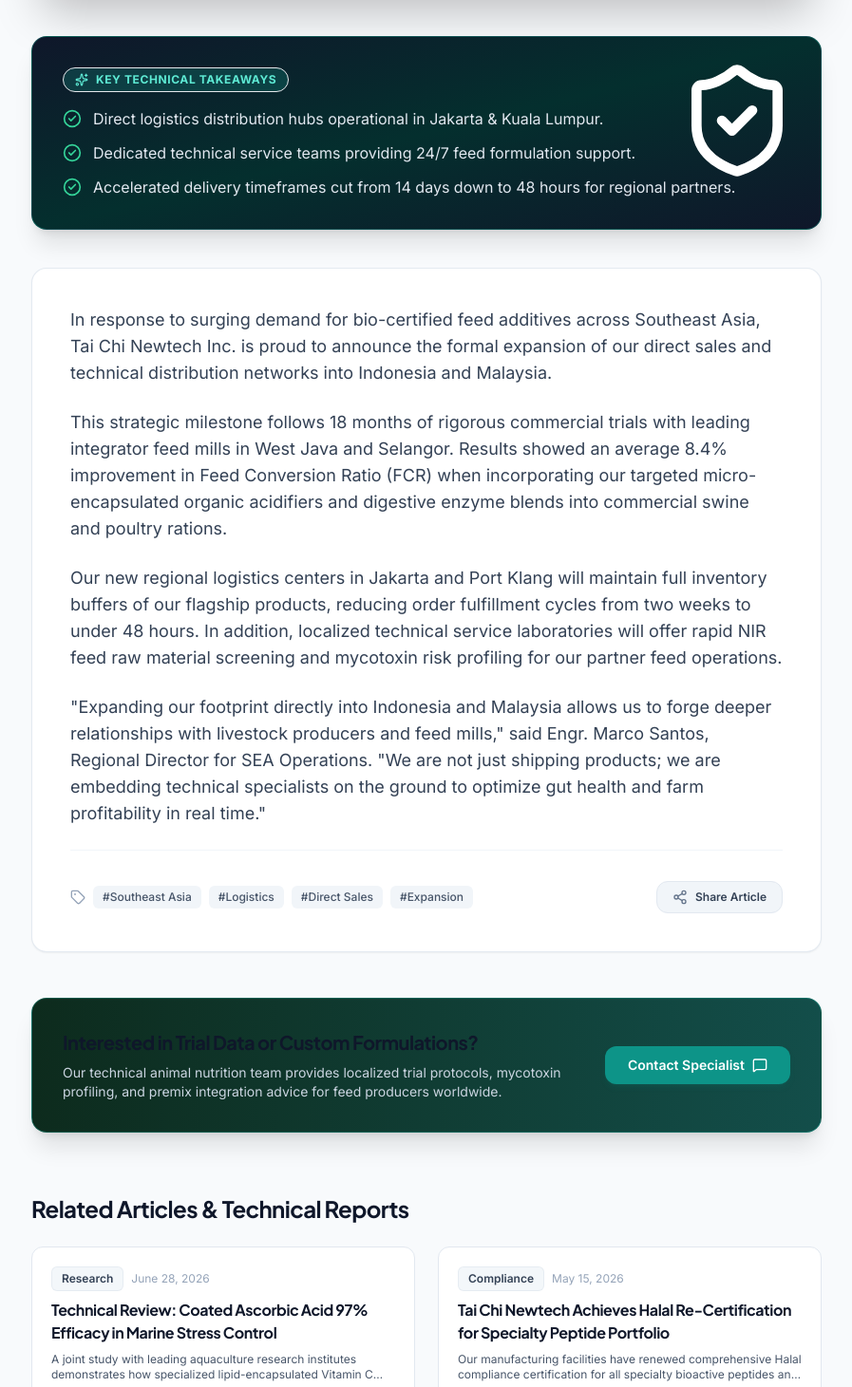
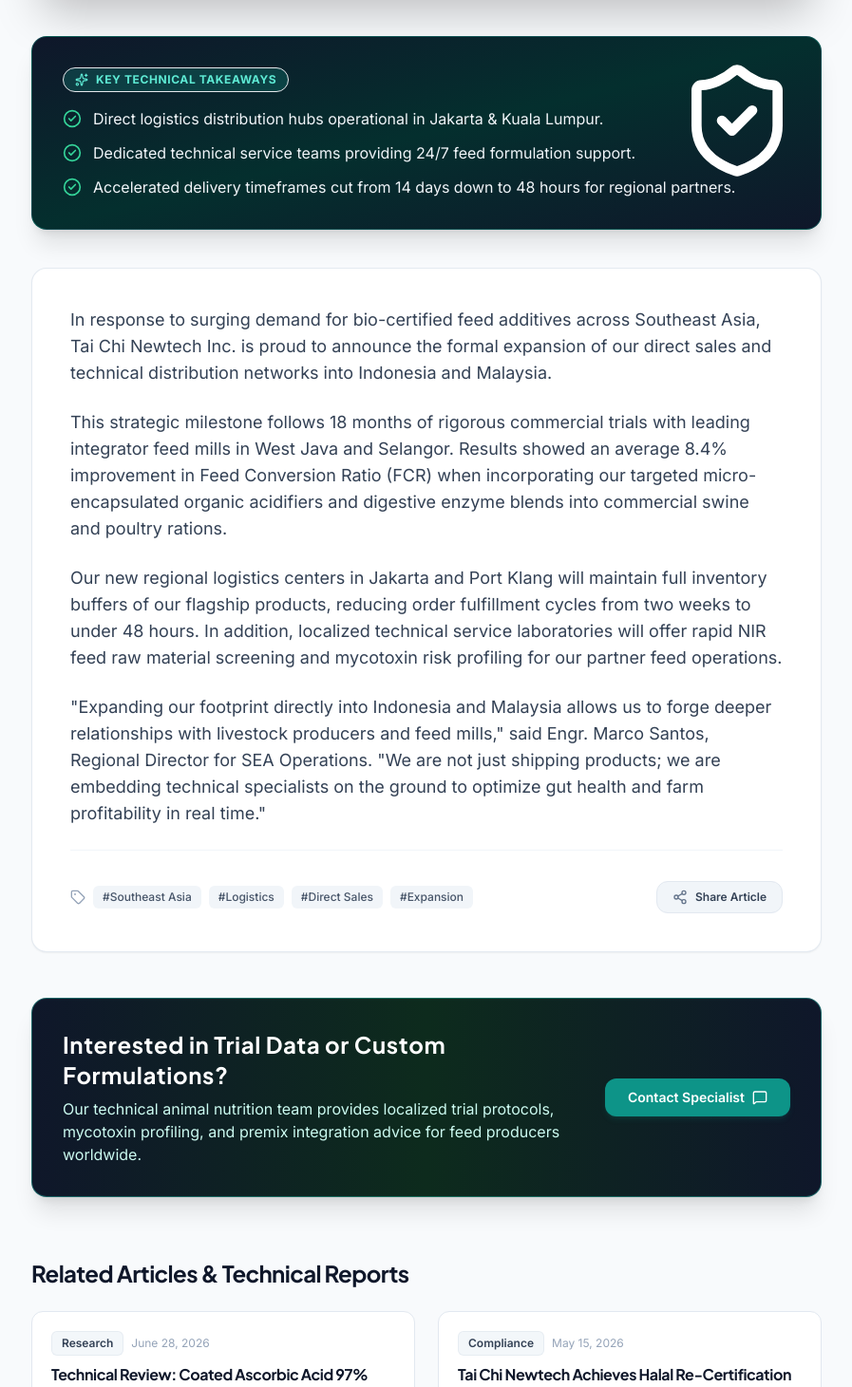
Before and after one commit to PatrickJCG/taichi-website, a React (Vite) app: page /news/news-1 in a window 1280 px wide. Shown: the part 848-2309 px from the top of the page at 95% size, without its empty margins (191-1088 px from the left). Built offline with nearby package versions, Linux system fonts and the light colour scheme.

Commit message:
Fix mobile icon overlap and enhance text contrast on CTA section

```diff
--- a/src/pages/NewsPage.tsx
+++ b/src/pages/NewsPage.tsx
@@ -166,8 +166,8 @@
               {/* Key Takeaways Callout Card */}
               {activeArticle.keyHighlights && activeArticle.keyHighlights.length > 0 && (
                 <div className="mb-10 p-6 sm:p-8 rounded-2xl bg-gradient-to-br from-slate-900 via-teal-950 to-slate-900 text-white border border-brand-teal-500/30 shadow-xl relative overflow-hidden">
-                  <div className="absolute top-0 right-0 p-6 text-brand-teal-400/20 pointer-events-none">
-                    <ShieldCheck className="w-32 h-32" />
+                  <div className="hidden sm:block absolute top-0 right-0 p-6 text-brand-teal-400/10 pointer-events-none">
+                    <ShieldCheck className="w-24 h-24 sm:w-32 sm:h-32" />
                   </div>
                   <div className="relative z-10">
                     <div className="inline-flex items-center gap-2 px-3 py-1 rounded-full bg-brand-teal-500/20 border border-brand-teal-400/40 text-brand-teal-300 text-xs font-bold uppercase tracking-wider mb-4">
@@ -176,7 +176,7 @@
                     </div>
                     <ul className="space-y-3">
                       {activeArticle.keyHighlights.map((highlight, idx) => (
-                        <li key={idx} className="flex items-start gap-3 text-slate-200 text-sm sm:text-base leading-relaxed">
+                        <li key={idx} className="flex items-start gap-3 text-slate-100 text-sm sm:text-base leading-relaxed">
                           <CheckCircle2 className="w-5 h-5 text-emerald-400 shrink-0 mt-0.5" />
                           <span>{highlight}</span>
                         </li>
@@ -229,12 +229,12 @@
               </div>
 
               {/* Technical Specialist Callout CTA */}
-              <div className="mt-12 p-8 rounded-2xl bg-gradient-to-r from-brand-forest-900 to-brand-teal-900 text-white border border-teal-500/30 shadow-xl flex flex-col sm:flex-row items-center justify-between gap-6">
+              <div className="mt-12 p-8 rounded-2xl bg-gradient-to-r from-slate-900 via-brand-forest-900 to-slate-900 text-white border border-teal-400/40 shadow-xl flex flex-col sm:flex-row items-center justify-between gap-6">
                 <div className="space-y-2 text-center sm:text-left">
-                  <h3 className="text-xl font-bold font-heading">
+                  <h3 className="text-xl sm:text-2xl font-bold font-heading text-white tracking-wide">
                     Interested in Trial Data or Custom Formulations?
                   </h3>
-                  <p className="text-slate-300 text-sm max-w-xl">
+                  <p className="text-teal-100 text-sm sm:text-base max-w-xl font-normal leading-relaxed">
                     Our technical animal nutrition team provides localized trial protocols, mycotoxin profiling, and premix integration advice for feed producers worldwide.
                   </p>
                 </div>
@@ -244,7 +244,7 @@
                   href="/#contact"
                   onClick={() => navigate('/#contact')}
                   icon={<MessageSquare className="w-4 h-4" />}
-                  className="shrink-0 shadow-lg shadow-brand-teal-600/30 !bg-brand-teal-600 hover:!bg-brand-teal-500"
+                  className="shrink-0 shadow-lg shadow-brand-teal-600/30 !bg-brand-teal-600 hover:!bg-brand-teal-500 !text-white font-bold"
                 >
                   Contact Specialist
                 </Button>
```
